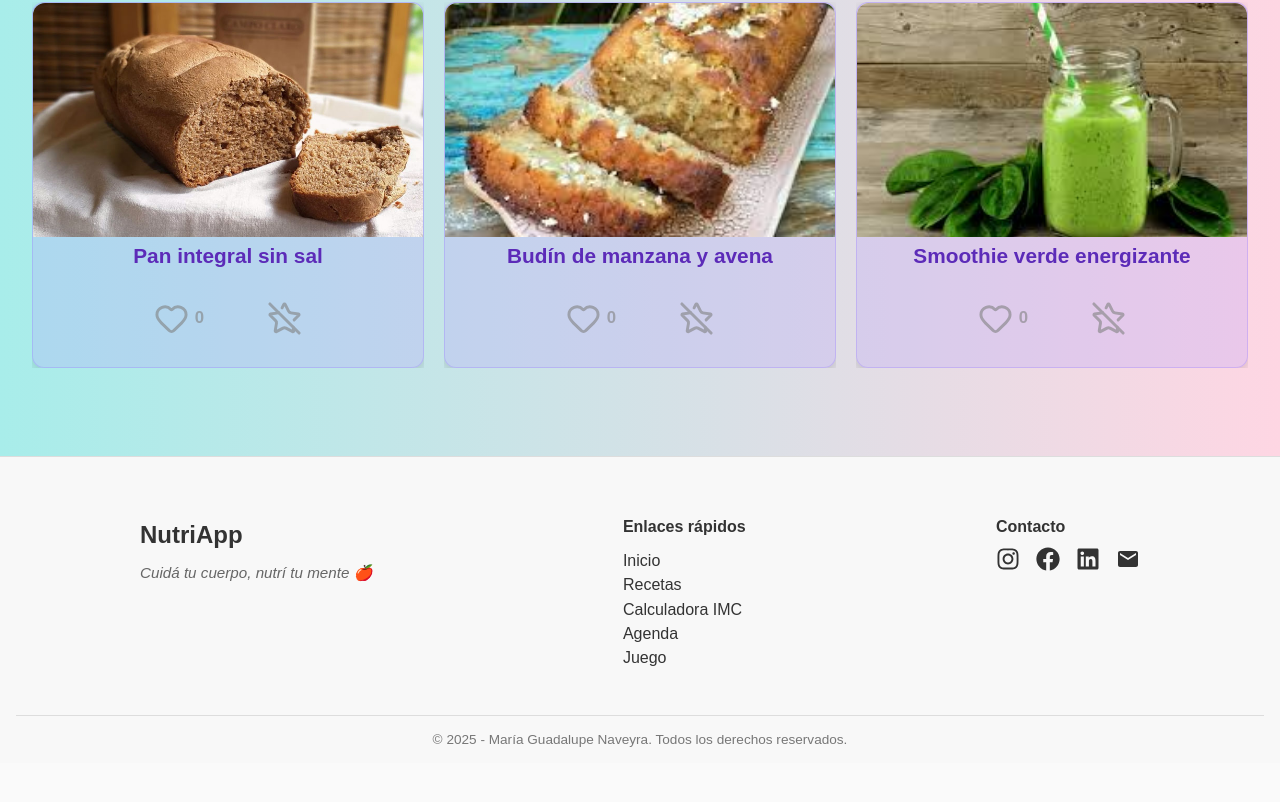
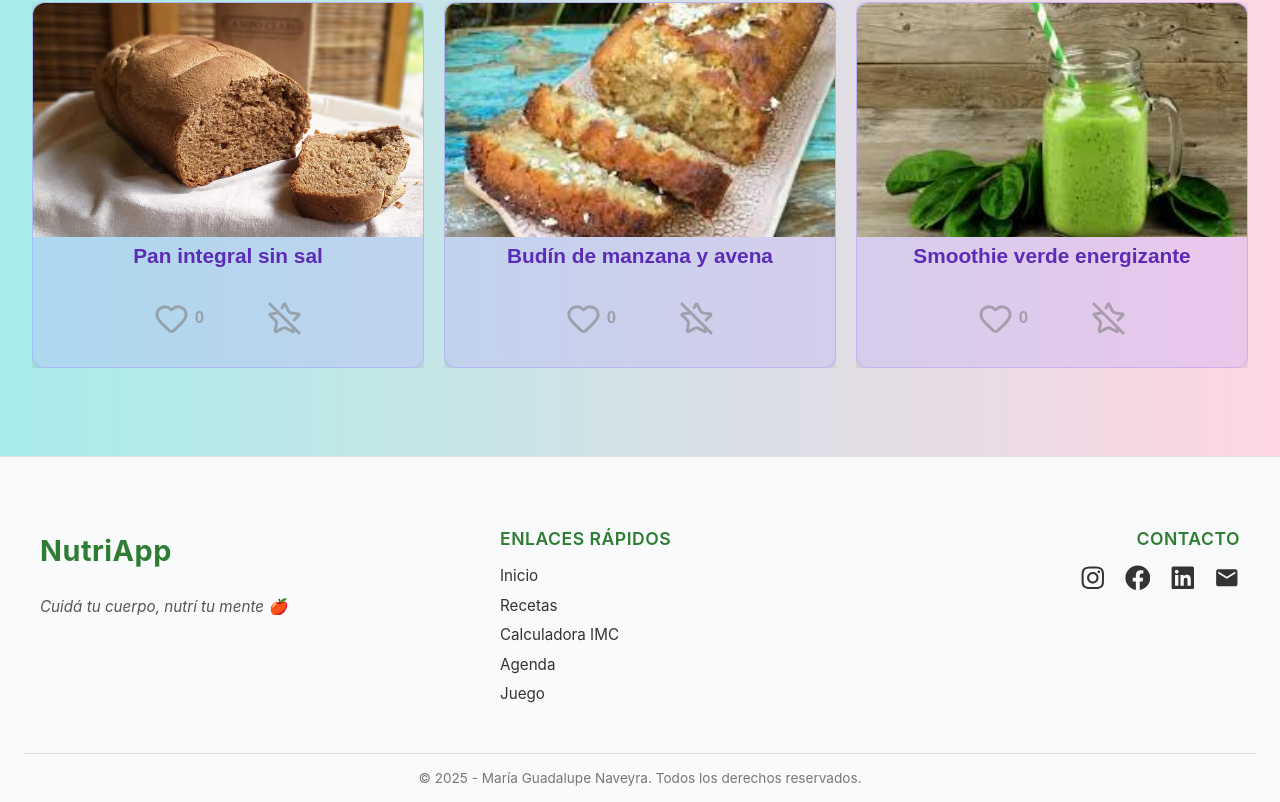
Before and after one commit to FranciscoRossetto/Pagina-para-nutricionista-interactiva, a React (Vite) app in the folder Frontend_React/: page /recetas in a window 1280 px wide. Shown: the part 2695-3497 px from the top of the page. Before the commit the page ends 3458 px from the top, so only its background shows below. Built offline with nearby package versions, Linux system fonts and the light colour scheme; no server answers.

Commit message:
Mejora estetica footer

```diff
--- a/Frontend_React/src/components/Footer/Footer.module.css
+++ b/Frontend_React/src/components/Footer/Footer.module.css
@@ -1,110 +1,152 @@
 .footer {
-  background-color: #f8f8f8;
+  background-color: #f9fafb;
   color: #333;
-  padding: 2.5rem 1rem 1rem;
-  border-top: 1px solid #ddd;
-  text-align: center;
+  padding: 3rem 1.5rem 1rem;
+  border-top: 1px solid #e0e0e0;
+  font-family: "Inter", sans-serif;
 }
 
 .container {
-  display: flex;
-  flex-direction: column;
-  align-items: center;
-  gap: 2rem;
+  display: grid;
+  grid-template-columns: 1fr;
+  gap: 2.5rem;
+  max-width: 1200px;
+  margin: 0 auto;
+  text-align: center;
 }
 
 @media (min-width: 768px) {
   .container {
-    flex-direction: row;
-    justify-content: space-between;
-    align-items: flex-start;
+    grid-template-columns: 1.2fr 1fr 1fr;
     text-align: left;
-    max-width: 1000px;
-    margin: 0 auto;
+    align-items: start;
   }
 }
 
-/* Logo + lema */
+/* Marca */
 .brand {
   display: flex;
+  flex-direction: column;
   align-items: center;
-  gap: 1rem;
+  gap: 0.7rem;
 }
 
-.logo {
-  height: 60px;
-  width: 60px;
-  object-fit: contain;
+@media (min-width: 768px) {
+  .brand {
+    align-items: flex-start;
+  }
 }
 
 .title {
-  font-size: 1.5rem;
+  font-size: 1.8rem;
   font-weight: 700;
-  margin-bottom: 0.2rem;
+  color: #2e7d32;
+  letter-spacing: 0.5px;
 }
 
 .slogan {
-  color: #666;
+  color: #555;
   font-size: 0.95rem;
   font-style: italic;
+  max-width: 250px;
 }
 
 /* Enlaces rápidos */
-.links h4,
-.contact h4 {
-  margin-bottom: 0.7rem;
-  font-size: 1rem;
+.links {
+  display: flex;
+  flex-direction: column;
+  align-items: center;
+}
+
+@media (min-width: 768px) {
+  .links {
+    align-items: flex-start;
+  }
+}
+
+.links h4 {
+  margin-bottom: 1rem;
+  font-size: 1.1rem;
   font-weight: 600;
+  color: #2e7d32;
+  text-transform: uppercase;
+  letter-spacing: 0.5px;
 }
 
 .links ul {
   list-style: none;
   padding: 0;
+  margin: 0;
 }
 
 .links li {
-  margin-bottom: 0.4rem;
+  margin-bottom: 0.6rem;
 }
 
 .links a {
   color: #333;
   text-decoration: none;
-  transition: color 0.2s;
+  font-size: 0.95rem;
+  transition: color 0.25s, transform 0.2s;
 }
 
 .links a:hover {
   color: #2e7d32;
+  transform: translateX(4px);
 }
 
-/* Contacto y redes */
+/* Contacto */
+.contact {
+  display: flex;
+  flex-direction: column;
+  align-items: center;
+}
+
+@media (min-width: 768px) {
+  .contact {
+    align-items: flex-end;
+  }
+}
+
+.contact h4 {
+  margin-bottom: 1rem;
+  font-size: 1.1rem;
+  font-weight: 600;
+  color: #2e7d32;
+  text-transform: uppercase;
+  letter-spacing: 0.5px;
+}
+
+/* Redes */
 .socials {
   display: flex;
   justify-content: center;
-  gap: 1rem;
+  gap: 1.2rem;
 }
 
 @media (min-width: 768px) {
   .socials {
-    justify-content: flex-start;
+    justify-content: flex-end;
   }
 }
 
 .socials a {
   color: #333;
-  font-size: 1.5rem;
-  transition: color 0.3s, transform 0.2s;
+  font-size: 1.6rem;
+  transition: color 0.3s, transform 0.25s;
 }
 
 .socials a:hover {
   color: #2e7d32;
-  transform: scale(1.1);
+  transform: translateY(-3px);
 }
 
-/* Copyright */
+/* Línea final */
 .copy {
   font-size: 0.85rem;
   color: #777;
-  margin-top: 2rem;
-  border-top: 1px solid #ddd;
+  margin-top: 2.5rem;
+  border-top: 1px solid #e0e0e0;
   padding-top: 1rem;
+  text-align: center;
 }
```
